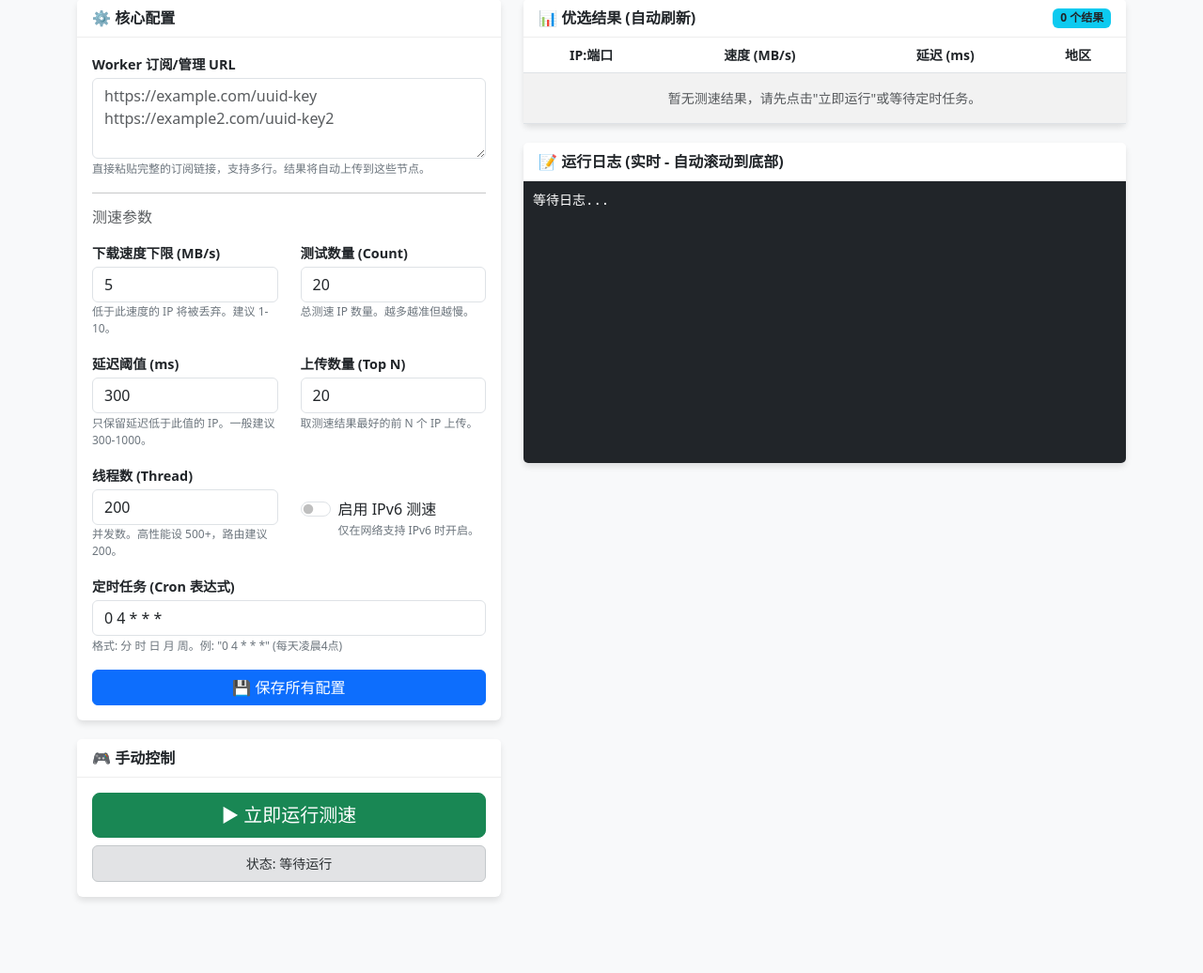
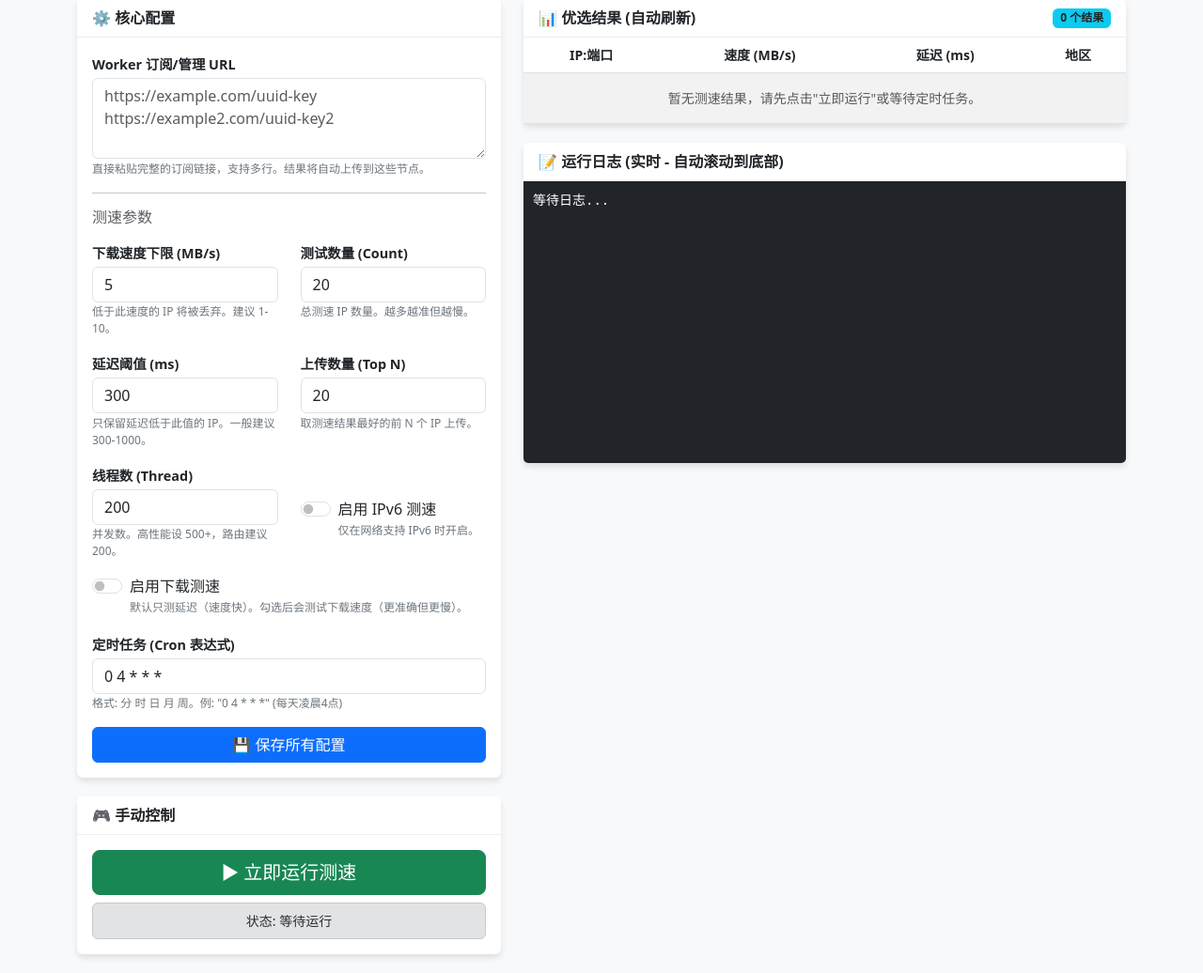
Before and after one commit to 1williamaoayers/yxtovps, a Flask app: page / in a window 1280 px wide. Shown: the part 83-1119 px from the top of the page at 94% size. Before the commit the page ends 1042 px from the top, so only its background shows below. Run offline with Flask 3, Linux system fonts and the light colour scheme; data that the repository does not hold is empty; parts of the project's set-up code (start-up, migrations or seed data) failed here and were passed over; some libraries are stand-ins or nearby versions.

Commit message:
feat: 添加Web界面'启用下载测速'选项
- 前端：添加enable_download复选框，默认不勾选（只测延迟）
- 后端：在配置API中接收enable_download参数
- 后端：运行测速时根据配置传递--enable-download参数
- 用户可通过Web界面控制是否启用下载测速功能

```diff
--- a/yx-tools/app/app.py
+++ b/yx-tools/app/app.py
@@ -43,7 +43,8 @@ def load_config():
         "count": 20,
         "thread": 200,
         "upload_count": 20,
-        "ipv6": False
+        "ipv6": False,
+        "enable_download": False  # 默认只测延迟，不测下载速度
     }
 
     if os.path.exists(CONFIG_FILE):
@@ -152,8 +153,12 @@ def run_speedtest_job():
         "--clear"
     ]
 
+    # 根据配置添加可选参数
     if config.get("ipv6"):
         cmd.append("--ipv6")
+
+    if config.get("enable_download"):
+        cmd.append("--enable-download")  # 启用下载测速
 
     logging.info(f"Executing: {' '.join(cmd)}")
 
--- a/yx-tools/app/templates/index.html
+++ b/yx-tools/app/templates/index.html
@@ -113,6 +113,16 @@
                                 </div>
                             </div>
 
+                            <div class="row">
+                                <div class="col-12 mb-3">
+                                    <div class="form-check form-switch">
+                                        <input class="form-check-input" type="checkbox" id="enable_download">
+                                        <label class="form-check-label" for="enable_download">启用下载测速</label>
+                                        <div class="form-text">默认只测延迟（速度快）。勾选后会测试下载速度（更准确但更慢）。</div>
+                                    </div>
+                                </div>
+                            </div>
+
                             <div class="mb-3">
                                 <label class="form-label">定时任务 (Cron 表达式)</label>
                                 <input type="text" class="form-control" id="cron_schedule" value="0 4 * * *"
@@ -188,6 +198,7 @@
                 document.getElementById('thread').value = data.thread || 200;
                 document.getElementById('cron_schedule').value = data.cron_schedule || '0 4 * * *';
                 document.getElementById('ipv6').checked = data.ipv6 || false;
+                document.getElementById('enable_download').checked = data.enable_download || false;
             } catch (e) { console.error(e); }
         }
 
@@ -202,7 +213,8 @@
                 upload_count: parseInt(document.getElementById('upload_count').value),
                 thread: parseInt(document.getElementById('thread').value),
                 cron_schedule: document.getElementById('cron_schedule').value,
-                ipv6: document.getElementById('ipv6').checked
+                ipv6: document.getElementById('ipv6').checked,
+                enable_download: document.getElementById('enable_download').checked
             };
             await fetch('/api/config', {
                 method: 'POST',
```
Also changed, not shown: memory.db (added), yx-tools/memory.db (added).
